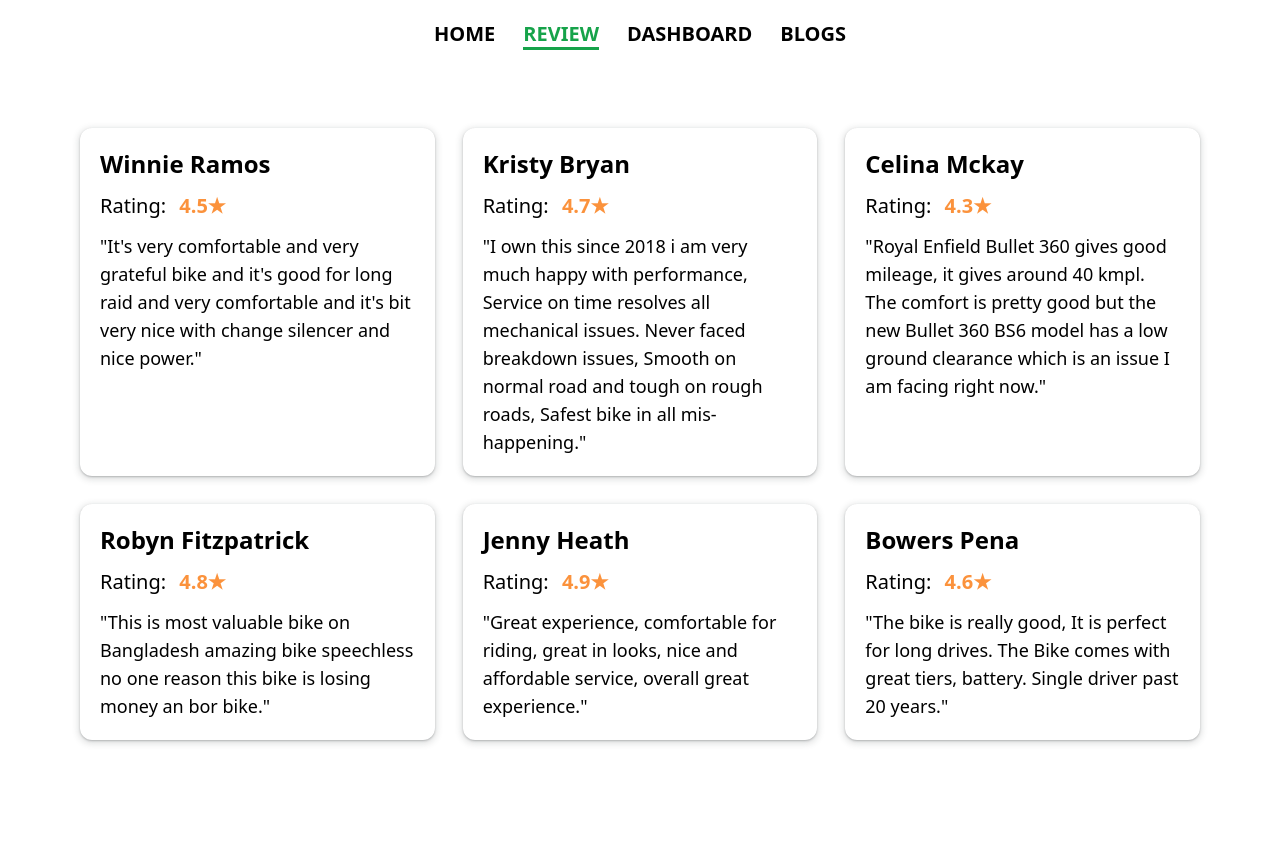
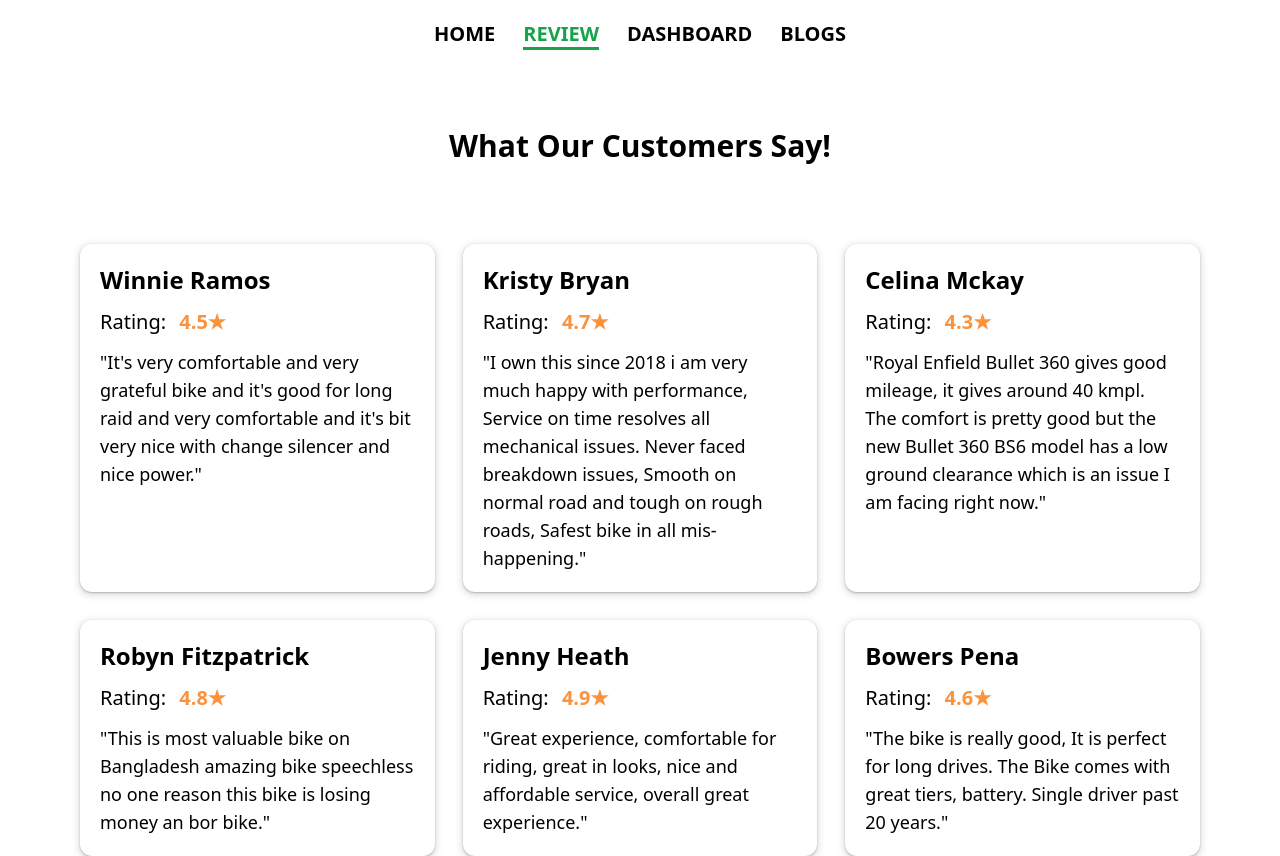
Before and after one commit to rockydey/enfield-bullet-exploration, a React (Create React App) app: page /review in a window 1280 px wide. Before the commit the page ends 800 px from the top, so only its background shows below. Built offline with nearby package versions, Linux system fonts and the light colour scheme.

Commit message:
review component update

```diff
--- a/src/components/Review/Review.jsx
+++ b/src/components/Review/Review.jsx
@@ -6,6 +6,8 @@ import './Review.css';
 const Review = () => {
     const [reviews, setReviews] = useReviews();
     return (
+        <div>
+            <h1 className='text-center mb-20 text-3xl font-bold'>What Our Customers Say!</h1>
             <div className='grid md:grid-cols-2 lg:grid-cols-3 gap-7 md:mx-20'>
                 {
                     reviews.map(review => <ReviewBullet
@@ -14,6 +16,7 @@ const Review = () => {
                     ></ReviewBullet>)
                 }
             </div>
+        </div>
     );
 };
 
```
Lines whose indentation alone changed are shown as unchanged.
